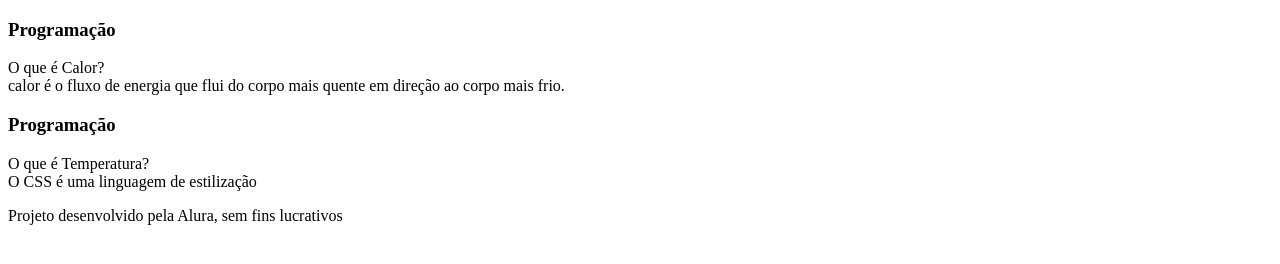
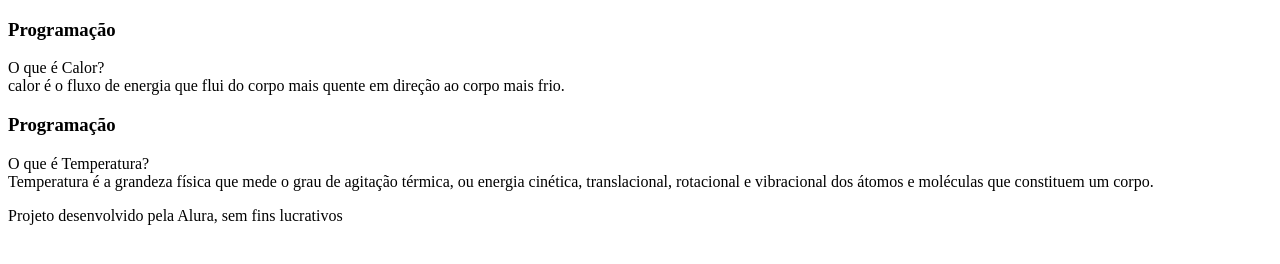
Before and after one commit to Williansanbri/FerramentaInterativa, a plain HTML site: page index.html in a window 1280 px wide. Drawn offline with Linux system fonts and the light colour scheme.

Commit message:
Pergunta atualizada

```diff
--- a/index.html
+++ b/index.html
@@ -26,7 +26,9 @@
                         O que é Temperatura?
                     </div>
                     <div class="cartao__conteudo__resposta">
-                        O CSS é uma linguagem de estilização
+                        Temperatura é a grandeza física que mede o grau de agitação térmica,
+                        ou energia cinética, translacional, rotacional e vibracional dos átomos
+                        e moléculas que constituem um corpo.
                     </div>
                 </div>
             </article>
```
